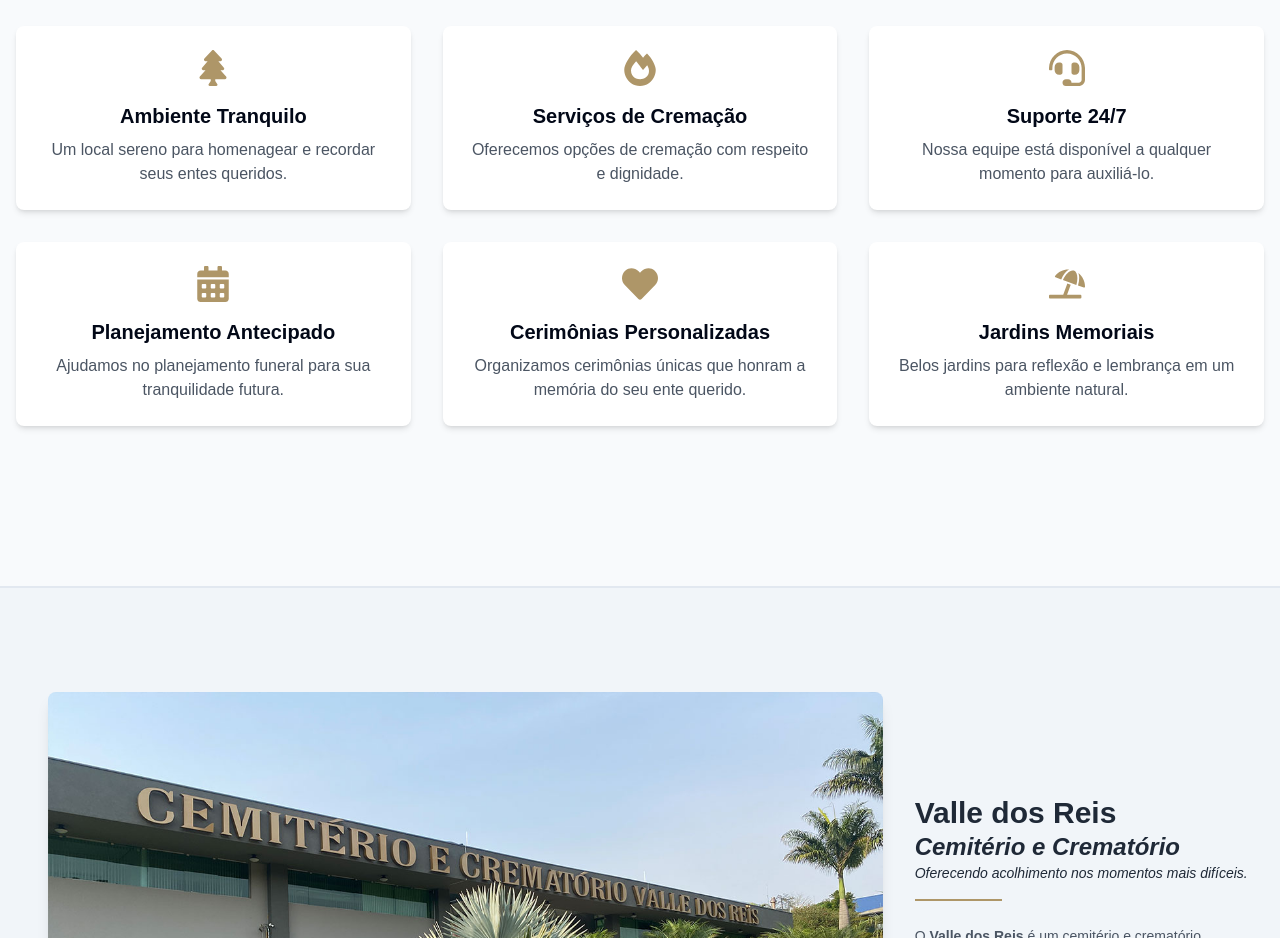
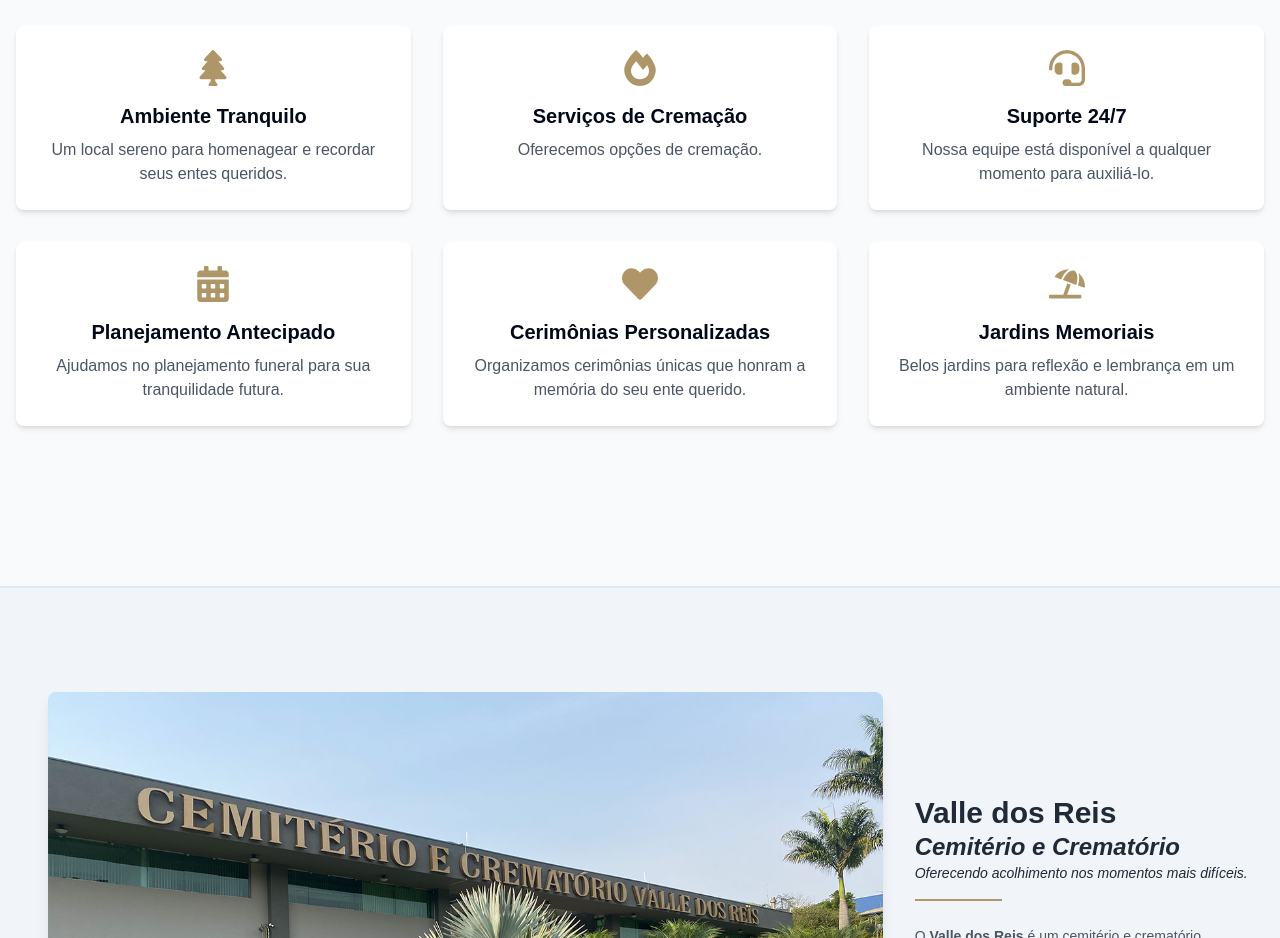
Before and after one commit to luishenriquerusso/site-valle-dos-reis, a Next.js app: page / in a window 1280 px wide. Shown: the part 940-1878 px from the top of the page. Built offline with nearby package versions, Linux system fonts and the light colour scheme; no server answers.

Commit message:
dign nooo

```diff
--- a/src/app/components/features/index.tsx
+++ b/src/app/components/features/index.tsx
@@ -14,7 +14,7 @@ export function Features() {
                 <div className="bg-white p-6 rounded-lg shadow-md text-center">
                     <FaFireAlt className="mx-auto mb-4 text-4xl text-[#ae9668]" />
                     <h3 className="text-xl font-semibold mb-2">Serviços de Cremação</h3>
-                    <p className="text-gray-600">Oferecemos opções de cremação com respeito e dignidade.</p>
+                    <p className="text-gray-600">Oferecemos opções de cremação.</p>
                 </div>
                 <div className="bg-white p-6 rounded-lg shadow-md text-center">
                     <FaHeadset className="mx-auto mb-4 text-4xl text-[#ae9668]" />
```
